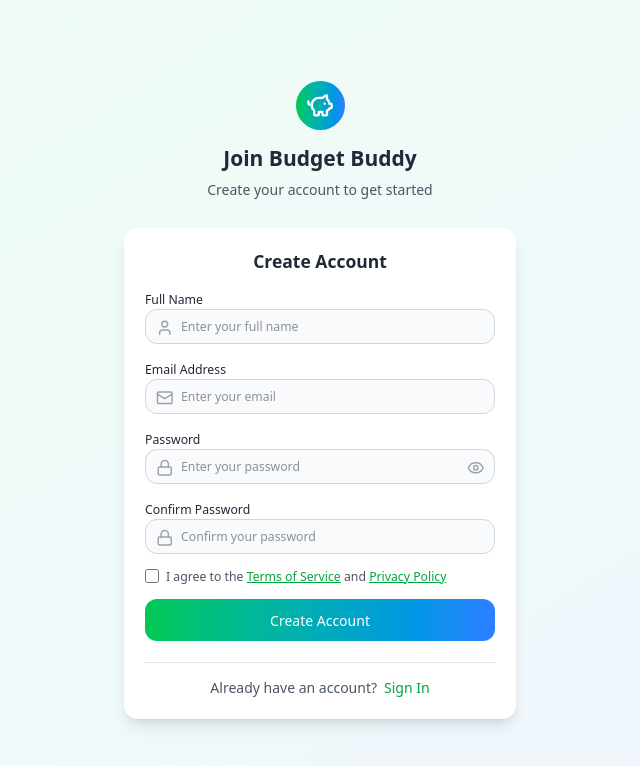
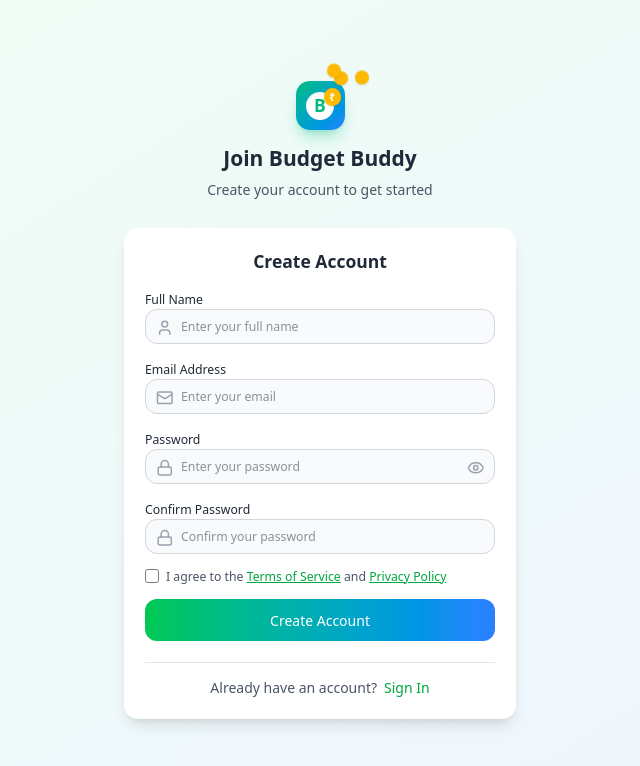
Before and after one commit to jinilptl/budget-buddy, a React (Vite) app in the folder client/: page /register in a window 1280 px wide. Shown: the top 766 px of the page, without its empty margins (320-960 px from the left). Built offline with nearby package versions, Linux system fonts and the light colour scheme; what pdfmake would draw is missing.

Commit message:
feat(logo): add various logo components including AppIcon, FaviconIcon, IconOnly, MainLogo, and NavbarLogo; update Login and Register pages to use IconOnly

```diff
--- /dev/null
+++ b/client/src/components/logo/AppIcon.jsx
@@ -0,0 +1,23 @@
+const AppIcon = ({ size = "default" }) => {
+  const sizeClasses = {
+    small: "w-16 h-16",
+    default: "w-20 h-20",
+    large: "w-24 h-24"
+  };
+
+  return (
+    <div className={`${sizeClasses[size]} bg-gradient-to-br from-emerald-500 via-emerald-600 to-blue-600 rounded-2xl flex items-center justify-center relative shadow-2xl group cursor-pointer transition-all duration-300 hover:scale-110 hover:rotate-3`}>
+      {/* Glossy overlay effect */}
+      <div className="absolute inset-0 bg-gradient-to-br from-white/30 to-transparent rounded-2xl"></div>
+
+      <span className="text-3xl font-bold text-white relative z-10 group-hover:scale-110 transition-transform duration-300">₹</span>
+
+      {/* Corner indicator */}
+      <div className="absolute -top-1 -right-1 w-6 h-6 bg-amber-400 rounded-full flex items-center justify-center shadow-lg">
+        <span className="text-xs font-bold text-white">+</span>
+      </div>
+    </div>
+  );
+};
+
+export default AppIcon;
--- /dev/null
+++ b/client/src/components/logo/FaviconIcon.jsx
@@ -0,0 +1,9 @@
+const Faviconicon = () => {
+  return (
+    <div className="w-8 h-8 bg-gradient-to-br from-emerald-500 to-blue-500 rounded-lg flex items-center justify-center shadow-md">
+      <span className="text-sm font-extrabold text-white">B</span>
+    </div>
+  );
+};
+
+export default Faviconicon;
--- /dev/null
+++ b/client/src/components/logo/IconOnly.jsx
@@ -0,0 +1,39 @@
+import React from 'react'
+
+const IconOnly = ({ size = "default" }) => {
+  const sizeClasses = {
+    small: "w-14 h-14",
+    default: "w-20 h-20",
+    large: "w-24 h-24"
+  };
+
+  const textSizeClasses = {
+    small: "text-2xl",
+    default: "text-4xl",
+    large: "text-5xl"
+  };
+
+  return (
+    <div className="flex items-center justify-center gap-4 group">
+      <div className={`${sizeClasses[size]} bg-gradient-to-br from-emerald-500 to-blue-500 rounded-2xl flex items-center justify-center relative shadow-lg shadow-emerald-500/30 group-hover:shadow-xl group-hover:shadow-emerald-500/40 transition-all duration-300 group-hover:scale-105`}>
+        {/* Wallet Icon */}
+        <div className="w-8 h-8 bg-white rounded-lg relative flex items-center justify-center shadow-inner">
+          <span className="text-xl font-bold text-emerald-500">B</span>
+          {/* Coin indicator */}
+          <div className="absolute -top-1 -right-2 w-5 h-5 bg-amber-400 rounded-full flex items-center justify-center shadow-sm">
+            <span className="text-xs font-bold text-white">₹</span>
+          </div>
+        </div>
+
+        {/* Floating Coins Animation */}
+        <div className="absolute -top-3 -right-3">
+          <div className="w-4 h-4 bg-amber-400 rounded-full absolute animate-bounce shadow-sm" style={{ animationDelay: '0s' }}></div>
+          <div className="w-4 h-4 bg-amber-400 rounded-full absolute top-1 right-2 animate-bounce shadow-sm" style={{ animationDelay: '0.2s' }}></div>
+          <div className="w-4 h-4 bg-amber-400 rounded-full absolute -top-1 right-4 animate-bounce shadow-sm" style={{ animationDelay: '0.4s' }}></div>
+        </div>
+      </div>
+    </div>
+  );
+};
+
+export default IconOnly;
--- /dev/null
+++ b/client/src/components/logo/MainLogo.jsx
@@ -0,0 +1,44 @@
+import React from 'react'
+
+const MainLogo = ({ size = "default" }) => {
+  const sizeClasses = {
+    small: "w-14 h-14",
+    default: "w-20 h-20",
+    large: "w-24 h-24"
+  };
+
+  const textSizeClasses = {
+    small: "text-2xl",
+    default: "text-4xl",
+    large: "text-5xl"
+  };
+
+  return (
+    <div className="flex items-center justify-center gap-4 group">
+      <div className={`${sizeClasses[size]} bg-gradient-to-br from-emerald-500 to-blue-500 rounded-2xl flex items-center justify-center relative shadow-lg shadow-emerald-500/30 group-hover:shadow-xl group-hover:shadow-emerald-500/40 transition-all duration-300 group-hover:scale-105`}>
+        {/* Wallet Icon */}
+        <div className="w-8 h-8 bg-white rounded-lg relative flex items-center justify-center shadow-inner">
+          <span className="text-xl font-bold text-emerald-500">B</span>
+          {/* Coin indicator */}
+          <div className="absolute -top-1 -right-2 w-5 h-5 bg-amber-400 rounded-full flex items-center justify-center shadow-sm">
+            <span className="text-xs font-bold text-white">₹</span>
+          </div>
+        </div>
+
+        {/* Floating Coins Animation */}
+        <div className="absolute -top-3 -right-3">
+          <div className="w-4 h-4 bg-amber-400 rounded-full absolute animate-bounce shadow-sm" style={{ animationDelay: '0s' }}></div>
+          <div className="w-4 h-4 bg-amber-400 rounded-full absolute top-1 right-2 animate-bounce shadow-sm" style={{ animationDelay: '0.2s' }}></div>
+          <div className="w-4 h-4 bg-amber-400 rounded-full absolute -top-1 right-4 animate-bounce shadow-sm" style={{ animationDelay: '0.4s' }}></div>
+        </div>
+      </div>
+
+      <div className={`${textSizeClasses[size]} font-extrabold bg-gradient-to-r from-emerald-500 to-blue-500 bg-clip-text text-transparent group-hover:from-emerald-400 group-hover:to-blue-400 transition-all duration-300`}>
+        Budget Buddy
+      </div>
+    </div>
+  );
+};
+
+
+export default MainLogo;
--- /dev/null
+++ b/client/src/components/logo/NavbaarLogo.jsx
@@ -0,0 +1,23 @@
+import React from 'react';
+
+
+
+// Navbar Logo Component with sleek design
+const NavbarLogo = ({ collapsed = false }) => {
+  return (
+    <div className="flex items-center gap-3 px-4 py-3 bg-white rounded-xl shadow-lg hover:shadow-xl transition-all duration-300 group cursor-pointer border border-gray-100">
+      <div className="w-10 h-10 bg-gradient-to-br from-emerald-500 to-blue-500 rounded-lg flex items-center justify-center relative shadow-md group-hover:shadow-lg group-hover:scale-105 transition-all duration-300">
+        <span className="text-xl font-extrabold text-white group-hover:rotate-12 transition-transform duration-300">B</span>
+        <div className="absolute -top-1 -right-1 w-3 h-3 bg-amber-400 rounded-full animate-pulse"></div>
+      </div>
+
+      {!collapsed && (
+        <div className="text-2xl font-bold bg-gradient-to-r from-emerald-500 to-blue-500 bg-clip-text text-transparent group-hover:from-emerald-400 group-hover:to-blue-400 transition-all duration-300">
+          Budget Buddy
+        </div>
+      )}
+    </div>
+  );
+};
+
+export default NavbarLogo;
--- a/client/src/pages/Login.jsx
+++ b/client/src/pages/Login.jsx
@@ -2,6 +2,7 @@ import React, { useContext, useState } from "react";
 import { Mail, Lock, Eye, EyeOff, PiggyBank } from "lucide-react";
 import { Link, useNavigate } from "react-router-dom";
 import { AuthContext } from "../context/AuthContext";
+import IconOnly from "../components/logo/IconOnly";
 
 export default function Login() {
   const [showPassword, setShowPassword] = useState(false);
@@ -48,9 +49,11 @@ export default function Login() {
         {/* Header */}
         <div className="text-center mb-8">
           <div className="flex justify-center mb-4">
-            <div className="bg-gradient-to-r from-green-500 to-blue-500 rounded-full p-3">
+            {/* <div className="bg-gradient-to-r from-green-500 to-blue-500 rounded-full p-3">
               <PiggyBank className="w-8 h-8 text-white" />
-            </div>
+
+            </div> */}
+            <IconOnly size="small"/>
           </div>
           <h1 className="text-2xl font-bold text-gray-800 mb-2">
             Welcome Back!
--- a/client/src/pages/OutletPage.jsx
+++ b/client/src/pages/OutletPage.jsx
@@ -1,6 +1,8 @@
 import React from 'react';
 import { Home, History, Plus, BarChart3, User, Bell } from 'lucide-react';
 import { Link, Outlet } from 'react-router-dom';
+import NavbarLogo from '../components/logo/Navbaarlogo';
+import MainLogo from '../components/logo/MainLogo';
 
 export function MainApp() {
 
@@ -8,20 +10,21 @@ export function MainApp() {
   return (
     <div className="min-h-screen bg-gray-50 flex flex-col relative">
       {/* Top Header */}
-      <header className="bg-white fixed top-0 left-0 right-0 z-50 shadow-sm border-b px-4 lg:px-6 py-3 flex items-center justify-around">
-        <div className="flex items-center space-x-3">
-          <div className="bg-gradient-to-r from-green-500 to-blue-500 rounded-lg p-2">
-            <div className="w-6 h-6 bg-white rounded opacity-90"></div>
-          </div>
-          <h1 className="text-xl font-bold text-gray-800 hidden sm:block">Budget Buddy</h1>
-        </div>
+      <header className="bg-white fixed top-0 left-0 right-0 z-50 shadow-sm border-b px-4 lg:px-6 py-6 flex items-center justify-around">
+
+        <MainLogo size="small"/>
+
+
+
+
+
         <button className="p-2 rounded-lg hover:bg-gray-100">
           <Bell className="w-5 h-5 text-gray-600" />
         </button>
       </header>
 
       {/* Main Content (Static placeholder for now) */}
-      <main className="flex-1 overflow-y-auto pb-20 pt-10">
+      <main className="flex-1 overflow-y-auto pb-20 mt-16">
         <div className="max-w-4xl mx-auto p-6">
             <Outlet/>
 
--- a/client/src/pages/Register.jsx
+++ b/client/src/pages/Register.jsx
@@ -2,6 +2,7 @@ import React, { useState, useContext } from "react";
 import { Mail, Lock, User, Eye, EyeOff, PiggyBank } from "lucide-react";
 import { Link, useNavigate } from "react-router-dom";
 import { AuthContext } from "../context/AuthContext"; // adjust path
+import IconOnly from "../components/logo/IconOnly";
 
 export default function Register() {
   const navigate = useNavigate();
@@ -58,10 +59,9 @@ export default function Register() {
         {/* Header */}
         <div className="text-center mb-8">
           <div className="flex justify-center mb-4">
-            <div className="bg-gradient-to-r from-green-500 to-blue-500 rounded-full p-3">
-              <PiggyBank className="w-8 h-8 text-white" />
-            </div>
+            <IconOnly size="small"/>
           </div>
+
           <h1 className="text-2xl font-bold text-gray-800 mb-2">
             Join Budget Buddy
           </h1>
```
